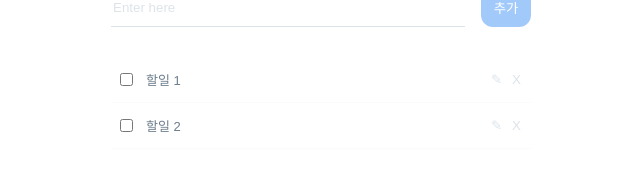
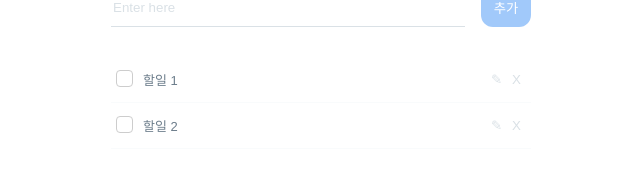
Before and after one commit to choi-hye-rin/vue-todolist, a Vue app: page / in a window 1280 px wide. Shown: the part 130-315 px from the top of the page, without its empty margins (319-959 px from the left). Built offline with nearby package versions, Linux system fonts and the light colour scheme; data requests are answered from the project's data file.

Commit message:
design: 아이템 체크됐을 때 스타일 수정

```diff
--- a/src/components/Button.vue
+++ b/src/components/Button.vue
@@ -36,7 +36,7 @@ button {
 .button-remove,
 .button-edit {
   background-color: transparent;
-  color: #dde4e9;
+  color: #dae1e6;
   padding: 10px 5px;
 }
 </style>
--- a/src/components/Checkbox.vue
+++ b/src/components/Checkbox.vue
@@ -1,4 +1,5 @@
 <template>
+  <label>
     <input
       class="input-checkbox-wrapper"
       type="checkbox"
@@ -6,6 +7,8 @@
       :checked="checked"
       @change="change"
     />
+    <div class="check"></div>
+  </label>
 </template>
 
 <script>
@@ -34,4 +37,34 @@ export default {
 };
 </script>
 
-<style></style>
+<style>
+.input-checkbox-wrapper {
+  display: none;
+
+  &:checked ~ .check {
+    background-color: #f9fbfc;
+    border-color: #f9fbfc;
+    &:after {
+      visibility: visible;
+    }
+  }
+}
+
+.check {
+  position: relative;
+  width: 15px;
+  height: 15px;
+  border: 1px solid #cdcdcd;
+  border-radius: 4px;
+
+  &:after {
+    content: "✓";
+    position: absolute;
+    top: -2px;
+    left: 3px;
+    font-size: 15px;
+    color: #6c7d8b;
+    visibility: hidden;
+  }
+}
+</style>
--- a/src/components/Input.vue
+++ b/src/components/Input.vue
@@ -42,13 +42,13 @@ export default {
 .input-text-wrapper {
   width: 100%;
   border: none;
-  border-bottom: 1px solid #dde4e9;
+  border-bottom: 1px solid #dae1e6;
 
   &:focus {
     outline: none;
   }
 }
 ::placeholder {
-  color: #dde4e9;
+  color: #dae1e6;
 }
 </style>
--- a/src/components/TodoItem.vue
+++ b/src/components/TodoItem.vue
@@ -1,6 +1,6 @@
 <template>
   <div>
-    <div class="item-wrapper">
+    <div class="item-wrapper" :class="checkedClass">
       <div class="content-wrapper">
         <Checkbox
           :id="id"
@@ -10,7 +10,10 @@
         <div class="content">{{ item.content }}</div>
       </div>
       <div>
-        <Button button-type="button-edit" :button-click="showEditModal"
+        <Button
+          v-if="!isChecked"
+          button-type="button-edit"
+          :button-click="showEditModal"
           >✎</Button
         >
         <Button button-type="button-remove" :button-click="deleteTodoItem"
@@ -47,6 +50,12 @@ export default {
       const checked = this.item.isDone;
       return checked;
     },
+    checkedClass() {
+      if (this.item.isDone) {
+        return "done";
+      }
+      return "";
+    },
   },
   methods: {
     deleteTodoItem: function () {
@@ -75,6 +84,12 @@ export default {
   padding: 5px;
 }
 
+.done {
+  .content {
+    opacity: 0.3;
+  }
+}
+
 .content-wrapper {
   display: flex;
   gap: 10px;
```
Lines whose indentation alone changed are shown as unchanged.
